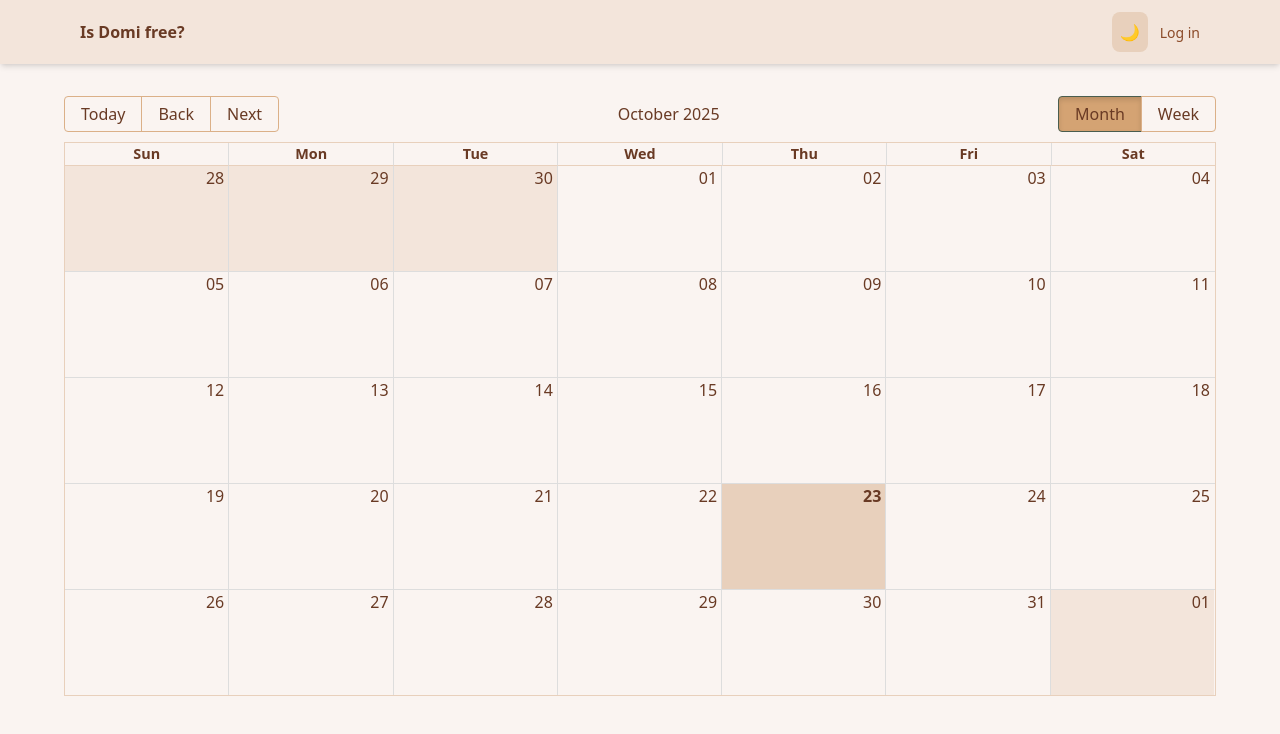
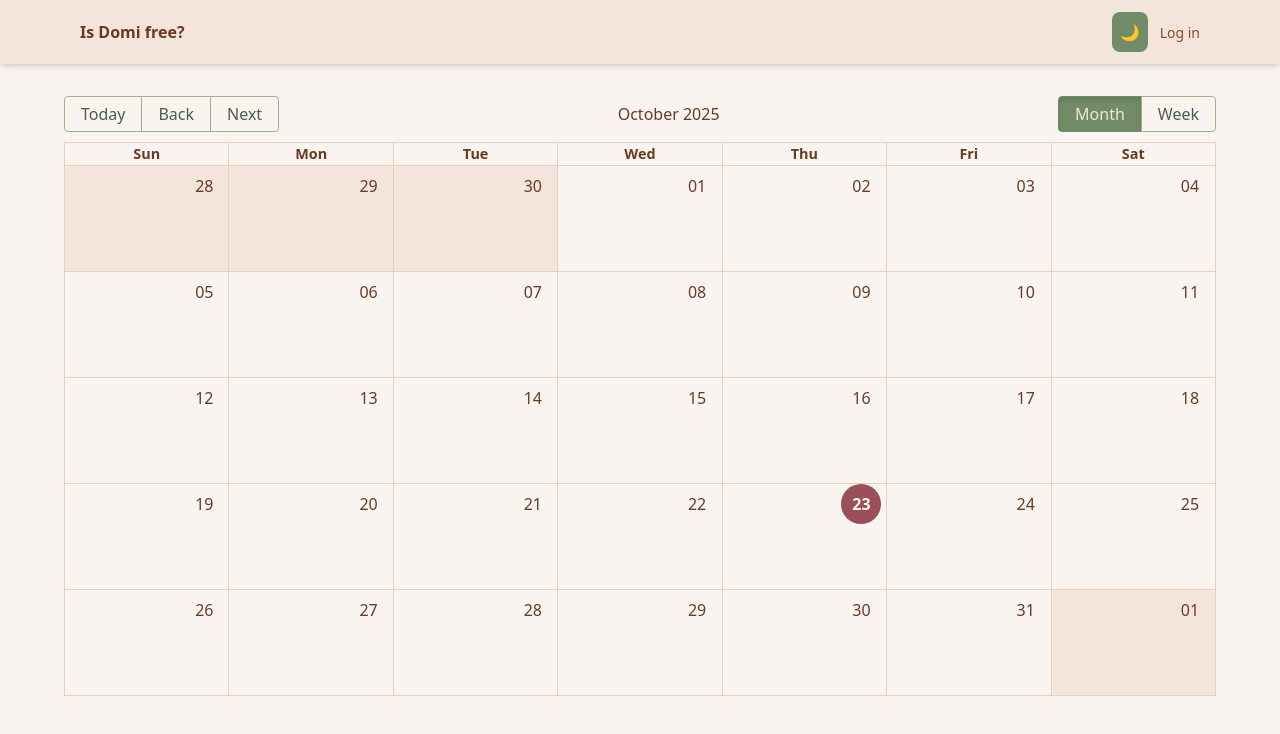
Before and after one commit to WitchDevelops/availability-calendar, a React (Vite) app: page / in a window 1280 px wide. Shown: the top 734 px of the page. Built offline with nearby package versions, Linux system fonts and the light colour scheme.

Commit message:
refactor: styles

```diff
--- a/src/components/CalendarView.tsx
+++ b/src/components/CalendarView.tsx
@@ -4,7 +4,7 @@ import { parse } from "date-fns/parse";
 import { startOfWeek } from "date-fns/startOfWeek";
 import { getDay } from "date-fns/getDay";
 import "react-big-calendar/lib/css/react-big-calendar.css";
-import "../styles/calendar.module.css";
+import styles from "../styles/calendar.module.css";
 const locales = {};
 const localizer = dateFnsLocalizer({
   locales,
@@ -16,7 +16,7 @@ const localizer = dateFnsLocalizer({
 
 export const CalendarView = () => {
   return (
-    <div className="max-w-6xl mx-auto">
+    <div className={`max-w-6xl mx-auto ${styles.calendar}`}>
       <BigCalendar
         localizer={localizer}
         startAccessor="start"
--- a/src/components/NavBar.tsx
+++ b/src/components/NavBar.tsx
@@ -1,7 +1,7 @@
 import { Link, useNavigate } from "react-router-dom";
 import { ThemeSwitcher } from "./ThemeSwitcher";
 
-export const Navbar = ({ user }: { user: any | null }) => {
+export const Navbar = ({ user }: { user: unknown | null }) => {
   const nav = useNavigate();
   async function signOut() {
     // TODO: sign out user with supabase
--- a/src/components/ThemeSwitcher.tsx
+++ b/src/components/ThemeSwitcher.tsx
@@ -6,7 +6,7 @@ export const ThemeSwitcher = () => {
   return (
     <button
       onClick={toggleTheme}
-      className="p-2 rounded-lg bg-autumn-200 dark:bg-autumn-600 hover:bg-autumn-300 dark:hover:bg-autumn-500 transition-colors"
+      className="p-2 rounded-lg bg-autumn-leaf dark:bg-autumn-moss hover:bg-autumn-moss dark:hover:bg-autumn-leaf transition-colors"
     >
       {theme === "dark" ? "🌞" : "🌙"}
     </button>
--- a/src/index.css
+++ b/src/index.css
@@ -23,3 +23,13 @@
   color: rgba(255, 255, 255, 0.87);
   background-color: #242424;
 }
+
+::selection {
+  background-color: var(--color-autumn-leaf);
+  color: var(--color-autumn-50);
+}
+
+.dark ::selection {
+  background-color: var(--color-autumn-moss);
+  color: var(--color-autumn-50);
+}
--- a/src/styles/calendar.module.css
+++ b/src/styles/calendar.module.css
@@ -1,68 +1,76 @@
 /* Calendar styles using Tailwind autumn theme */
-:global(.rbc-calendar) {
+.calendar :global(.rbc-calendar) {
   color: var(--color-autumn-700);
 }
 
-.dark :global(.rbc-calendar) {
+:global(.dark) .calendar :global(.rbc-calendar) {
   color: var(--color-autumn-100);
 }
 
 /* Override the off-range background color */
-:global(.rbc-off-range-bg) {
+.calendar :global(.rbc-off-range-bg) {
   background: var(--color-autumn-100);
 }
 
-.dark :global(.rbc-off-range-bg) {
+:global(.dark) .calendar :global(.rbc-off-range-bg) {
   background: var(--color-autumn-900);
 }
 
 /* Override the button styles */
 :global(.rbc-toolbar button) {
-  color: var(--color-autumn-700);
-  border-color: var(--color-autumn-300);
+  color: var(--color-autumn-moss);
+  border-color: var(--color-autumn-sage);
 }
 
-.dark :global(.rbc-toolbar button) {
+:global(.dark) .calendar :global(.rbc-toolbar button) {
   color: var(--color-autumn-100);
   border-color: var(--color-autumn-600);
 }
 
-:global(.rbc-toolbar button:hover) {
-  background-color: var(--color-autumn-200);
-  color: var(--color-autumn-800);
+.calendar :global(.rbc-toolbar button:hover) {
+  background-color: var(--color-autumn-sage);
+  color: var(--color-autumn-50);
+  border-color: var(--color-autumn-leaf);
 }
 
-.dark :global(.rbc-toolbar button:hover) {
-  background-color: var(--color-autumn-600);
+:global(.dark) .calendar :global(.rbc-toolbar button:hover) {
+  background-color: var(--color-autumn-sage);
+  color: var(--color-autumn-50);
+  border-color: var(--color-autumn-leaf);
+}
+
+.calendar :global(.rbc-toolbar button.rbc-active) {
+  background-color: var(--color-autumn-leaf);
+  border-color: var(--color-autumn-leaf);
+  color: var(--color-autumn-100);
+}
+
+:global(.dark) .calendar :global(.rbc-toolbar button.rbc-active) {
+  background-color: var(--color-autumn-moss);
+  border-color: var(--color-autumn-moss);
+}
+
+/* Override today's highlight */
+.calendar :global(.rbc-today) {
+  background-color: unset;
+}
+
+:global(.dark) .calendar :global(.rbc-today) {
+  background-color: unset;
+}
+
+.calendar :global(.rbc-now > .rbc-button-link) {
+  background-color: var(--color-autumn-berry);
   color: var(--color-autumn-50);
 }
 
-:global(.rbc-toolbar button.rbc-active) {
-  background-color: var(--color-autumn-gold);
-  border-color: var(--color-autumn-moss);
-}
-
-.dark :global(.rbc-toolbar button.rbc-active) {
-  background-color: var(--color-autumn-600);
-  border-color: var(--color-autumn-leaf);
-}
-
-/* Override today's highlight */
-:global(.rbc-today) {
-  background-color: var(--color-autumn-200);
-}
-
-.dark :global(.rbc-today) {
-  background-color: var(--color-autumn-700);
-}
-
 /* Override event styles */
-:global(.rbc-event) {
+.calendar :global(.rbc-event) {
   background-color: var(--color-autumn-leaf);
   border-color: var(--color-autumn-moss);
 }
 
-.dark :global(.rbc-event) {
+:global(.dark) .calendar :global(.rbc-event) {
   background-color: var(--color-autumn-moss);
   border-color: var(--color-autumn-leaf);
 }
@@ -71,30 +79,56 @@
   background-color: var(--color-autumn-gold) !important;
 }
 
-.dark :global(.rbc-event.rbc-selected) {
+:global(.dark) .calendar :global(.rbc-event.rbc-selected) {
   background-color: var(--color-autumn-500) !important;
 }
 
 /* Header cells */
-:global(.rbc-header) {
+.calendar :global(.rbc-header) {
   background-color: var(--color-autumn-50);
   color: var(--color-autumn-700);
   border-color: var(--color-autumn-200);
 }
 
-.dark :global(.rbc-header) {
+:global(.dark) .calendar :global(.rbc-header) {
   background-color: var(--color-autumn-800);
   color: var(--color-autumn-100);
   border-color: var(--color-autumn-600);
 }
 
+/* Fix row misalignment */
+.calendar :global(.rbc-row-bg) {
+  right: 0;
+}
+
 /* Date cells */
-:global(.rbc-date-cell) {
+.calendar :global(.rbc-date-cell) {
   color: var(--color-autumn-700);
 }
 
-.dark :global(.rbc-date-cell) {
+@media (max-width: 440px) {
+  .calendar :global(.rbc-date-cell) {
+    text-align: center;
+  }
+}
+
+:global(.dark) .calendar :global(.rbc-date-cell) {
   color: var(--color-autumn-100);
+}
+
+/* Day buttons inside date cells */
+.calendar :global(.rbc-button-link) {
+  padding: 0.5rem;
+  border-radius: 50%;
+  width: 2.5rem;
+  height: 2.5rem;
+}
+
+.calendar :global(.rbc-button-link):hover,
+.calendar :global(.rbc-button-link):focus,
+.calendar :global(.rbc-button-link):active {
+  background-color: var(--color-autumn-400);
+  color: var(--color-autumn-50);
 }
 
 /* Month view grid */
@@ -103,31 +137,31 @@
   border-color: var(--color-autumn-200);
 }
 
-.dark :global(.rbc-month-view),
-.dark :global(.rbc-time-view) {
+:global(.dark) .calendar :global(.rbc-month-view),
+:global(.dark) .calendar :global(.rbc-time-view) {
   border-color: var(--color-autumn-600);
 }
 
 /* Time slots */
-:global(.rbc-timeslot-group) {
+.calendar :global(.rbc-timeslot-group) {
   border-color: var(--color-autumn-200);
 }
 
-.dark :global(.rbc-timeslot-group) {
+:global(.dark) .calendar :global(.rbc-timeslot-group) {
   border-color: var(--color-autumn-600);
 }
 
 /* Time grid */
-:global(.rbc-time-content) {
+.calendar :global(.rbc-time-content) {
   border-color: var(--color-autumn-200);
 }
 
-.dark :global(.rbc-time-content) {
+:global(.dark) .calendar :global(.rbc-time-content) {
   border-color: var(--color-autumn-600);
 }
 
 /* Selected slot highlight */
-:global(.rbc-slot-selection) {
+.calendar :global(.rbc-slot-selection) {
   background-color: color-mix(
     in srgb,
     var(--color-autumn-gold) 50%,
@@ -135,7 +169,7 @@
   );
 }
 
-.dark :global(.rbc-slot-selection) {
+:global(.dark) .calendar :global(.rbc-slot-selection) {
   background-color: color-mix(
     in srgb,
     var(--color-autumn-500) 50%,
@@ -144,19 +178,66 @@
 }
 
 /* Time header */
-:global(.rbc-time-header-content) {
+.calendar :global(.rbc-time-header-content) {
   border-color: var(--color-autumn-200);
 }
 
-.dark :global(.rbc-time-header-content) {
+:global(.dark) .calendar :global(.rbc-time-header-content) {
   border-color: var(--color-autumn-600);
 }
 
 /* Current time indicator */
-:global(.rbc-current-time-indicator) {
+.calendar :global(.rbc-current-time-indicator) {
   background-color: var(--color-autumn-berry);
 }
 
-.dark :global(.rbc-current-time-indicator) {
+:global(.dark) .calendar :global(.rbc-current-time-indicator) {
   background-color: var(--color-autumn-gold);
 }
+
+/* Day background borders */
+.calendar :global(.rbc-day-bg + .rbc-day-bg) {
+  border-left: 1px solid var(--color-autumn-200);
+}
+
+:global(.dark) .calendar :global(.rbc-day-bg + .rbc-day-bg) {
+  border-left: 1px solid var(--color-autumn-600);
+}
+
+/* Month row borders */
+.calendar :global(.rbc-month-row + .rbc-month-row) {
+  border-top: 1px solid var(--color-autumn-200);
+}
+
+:global(.dark) .calendar :global(.rbc-month-row + .rbc-month-row) {
+  border-top: 1px solid var(--color-autumn-600);
+}
+
+/* Active state overrides */
+.calendar :global(.rbc-toolbar button:active),
+.calendar :global(.rbc-toolbar button:focus) {
+  background-color: var(--color-autumn-leaf) !important;
+  border-color: var(--color-autumn-leaf) !important;
+  color: var(--color-autumn-100) !important;
+}
+
+:global(.dark) .calendar :global(.rbc-toolbar button:active),
+:global(.dark) .calendar :global(.rbc-toolbar button:focus) {
+  background-color: var(--color-autumn-moss) !important;
+  border-color: var(--color-autumn-leaf) !important;
+  color: var(--color-autumn-100) !important;
+}
+
+.calendar :global(.rbc-toolbar button.rbc-active:active),
+.calendar :global(.rbc-toolbar button.rbc-active:focus) {
+  background-color: var(--color-autumn-leaf) !important;
+  border-color: var(--color-autumn-moss) !important;
+  color: var(--color-autumn-50) !important;
+}
+
+:global(.dark) .calendar :global(.rbc-toolbar button.rbc-active:active),
+:global(.dark) .calendar :global(.rbc-toolbar button.rbc-active:focus) {
+  background-color: var(--color-autumn-moss) !important;
+  border-color: var(--color-autumn-leaf) !important;
+  color: var(--color-autumn-50) !important;
+}
--- a/tailwind.config.js
+++ b/tailwind.config.js
@@ -19,6 +19,7 @@ export default {
           900: "#2c1810", // Darkest brown
 
           // Accent colors
+          sage: "#a3b18a", // Soft sage green
           leaf: "#728c69", // Sage green
           berry: "#9b4f58", // Muted raspberry
           gold: "#d4a373", // Warm gold
@@ -41,6 +42,7 @@ export default {
           "--color-autumn-700": theme("colors.autumn.700"),
           "--color-autumn-800": theme("colors.autumn.800"),
           "--color-autumn-900": theme("colors.autumn.900"),
+          "--color-autumn-sage": theme("colors.autumn.sage"),
           "--color-autumn-leaf": theme("colors.autumn.leaf"),
           "--color-autumn-berry": theme("colors.autumn.berry"),
           "--color-autumn-gold": theme("colors.autumn.gold"),
```
